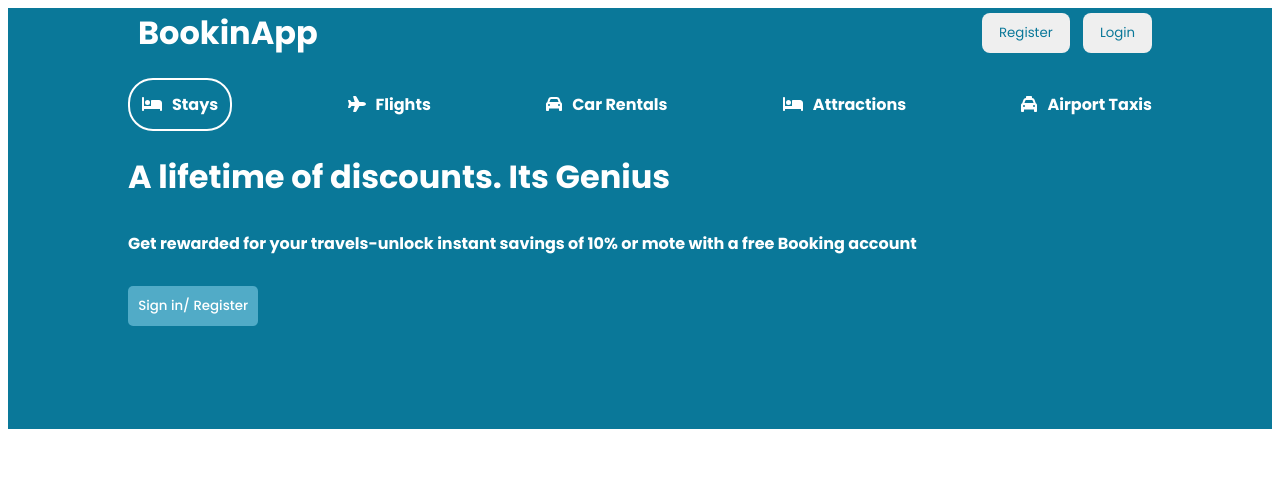
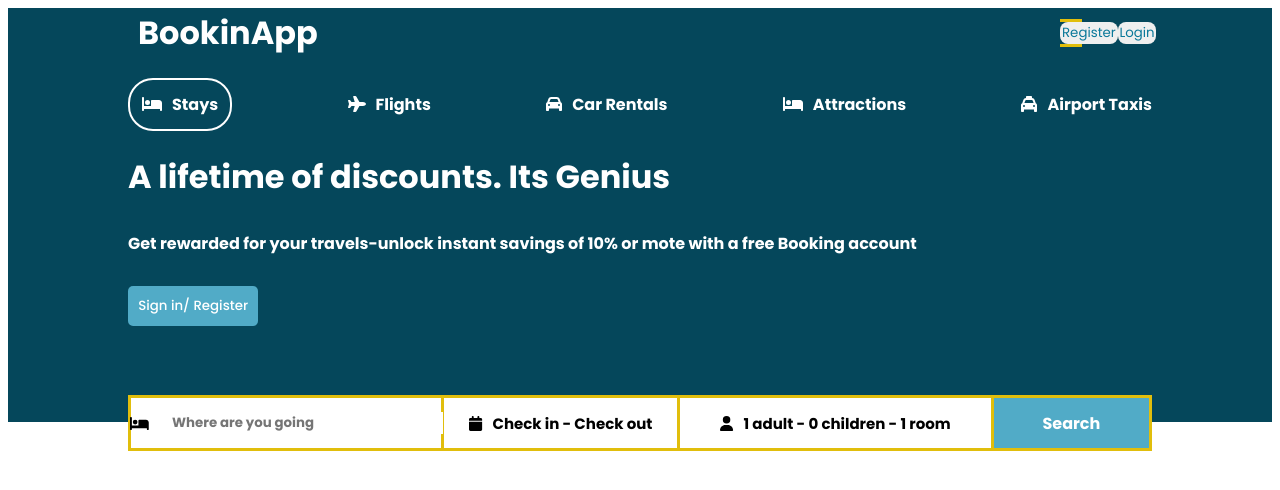
Before and after one commit to Muhammad-Jahanzeb/Hotel-Booking-App, a React (Vite) app in the folder frontend/bookingApp/: page / in a window 1280 px wide. Shown: the top 490 px of the page. Built offline with nearby package versions, Linux system fonts and the light colour scheme.

Commit message:
added search bar

```diff
--- a/frontend/bookingApp/src/Components/Header/Header.css
+++ b/frontend/bookingApp/src/Components/Header/Header.css
@@ -1,7 +1,7 @@
 .header{
     justify-content: center;
     width: 100%;
-    background-color: rgb(10, 120, 153);
+    background-color: rgb(5, 71, 91);
     display: flex;
 }
 
@@ -40,7 +40,7 @@
     color: white;
     background-color: rgb(81, 171, 199);
     padding:1%;
-    margin-bottom: 10%;
+    margin-bottom: 7%;
 }
 
 .headerButton:hover {
@@ -54,3 +54,77 @@
 span{
     margin-left: 10px;
 }
+
+.searchContainer{
+    margin-bottom: -2.5%;
+    display: flex;
+    background-color: rgb(255, 0, 251);
+    color:black;
+    background-color: white;
+    width: 100%;
+    height:50px;
+    align-items: center;
+}
+
+.searchBar{
+    font-weight: lighter;
+    border: solid 3px rgb(225, 190, 12);
+    display: flex;
+    width:40%;
+    height: 100%;
+    align-items: center;
+    font-size: 15px;
+    justify-content: center;
+}
+
+input{
+    border: none;
+    margin-left: 7%;
+}
+
+.calender{
+    font-weight: lighter;
+    border: solid 3px rgb(225, 190, 12);
+    display: flex;
+    width:30%;
+    height: 100%;
+    align-items: center;
+    border-left: none;
+    font-size: 15px;
+    justify-content: center;
+}
+
+.people{
+    font-weight: lighter;
+    font-size: 15px;
+    border: solid 3px rgb(225, 190, 12);
+    display: flex;
+    width:40%;
+    height: 100%;
+    align-items: center;
+    border-left: none;
+    justify-content: center;
+}
+
+.buttonContainer{
+    font-weight: lighter;
+    border: solid 3px rgb(225, 190, 12);
+    display: flex;
+    width:20%;
+    height: 100%;
+    align-items: center;
+    border-left: none;
+}
+
+.searchButton{
+    display: flex;
+    color: white;
+    height: 100%;
+    width: 100%;
+    background-color: rgb(81, 171, 199);
+    cursor: pointer;
+    border: none;
+    justify-content: center;
+    align-items: center;
+    font-size: 1em;
+}
--- a/frontend/bookingApp/src/Components/Header/Header.jsx
+++ b/frontend/bookingApp/src/Components/Header/Header.jsx
@@ -1,6 +1,6 @@
 import React from 'react'
 import { FontAwesomeIcon } from '@fortawesome/react-fontawesome'
-import { faBed, faCar, faPlane, faTaxi } from '@fortawesome/free-solid-svg-icons'
+import { faBed, faCalendar, faCar, faPerson, faPlane, faTaxi, faUser } from '@fortawesome/free-solid-svg-icons'
 
 import './Header.css'
 
@@ -39,6 +39,24 @@ const Header = () => {
         <button className="headerButton">
             Sign in/ Register
         </button>
+
+        <div className="searchContainer">
+            <div className="searchBar">
+                <FontAwesomeIcon icon={faBed}/>
+                <input type="text" placeholder="Where are you going" />
+            </div>
+            <div className="calender">
+            <FontAwesomeIcon icon={faCalendar}/>
+            <span>Check in - Check out</span>
+            </div>
+            <div className="people">
+                <FontAwesomeIcon icon={faUser}/>
+                <span>1 adult - 0 children - 1 room</span>
+            </div>
+            <div className="buttonContainer">
+                <button className='searchButton'>Search</button>
+            </div>
+        </div>
         </div>
 
     </div>
--- a/frontend/bookingApp/src/Components/Navbar/Navbar.css
+++ b/frontend/bookingApp/src/Components/Navbar/Navbar.css
@@ -1,6 +1,6 @@
 .navbar{
     width: 100%;
-    background-color: rgb(10, 120, 153);
+    background-color: rgb(5, 71, 91);
     height: 50px;
     display: flex;
     justify-content: center;
```
